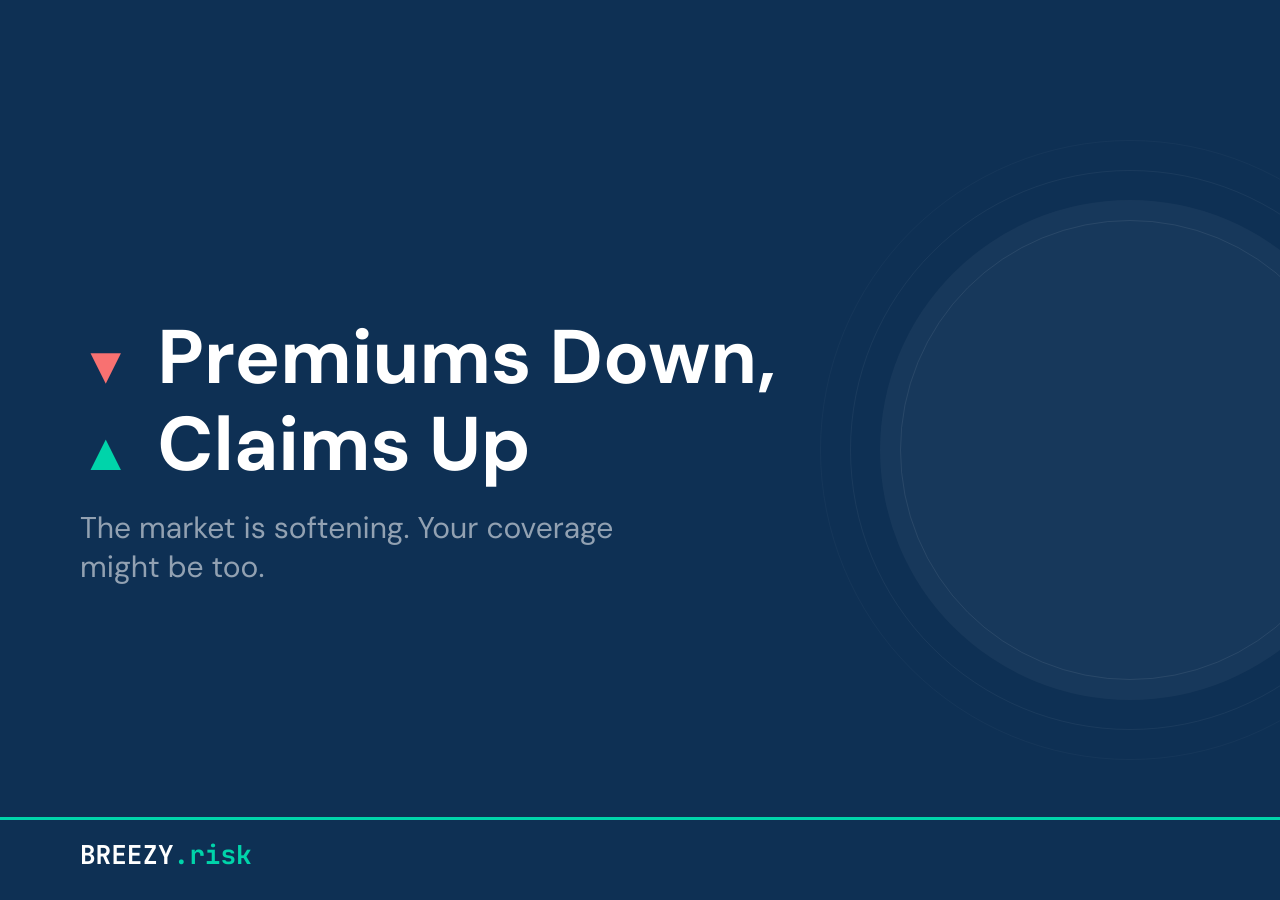
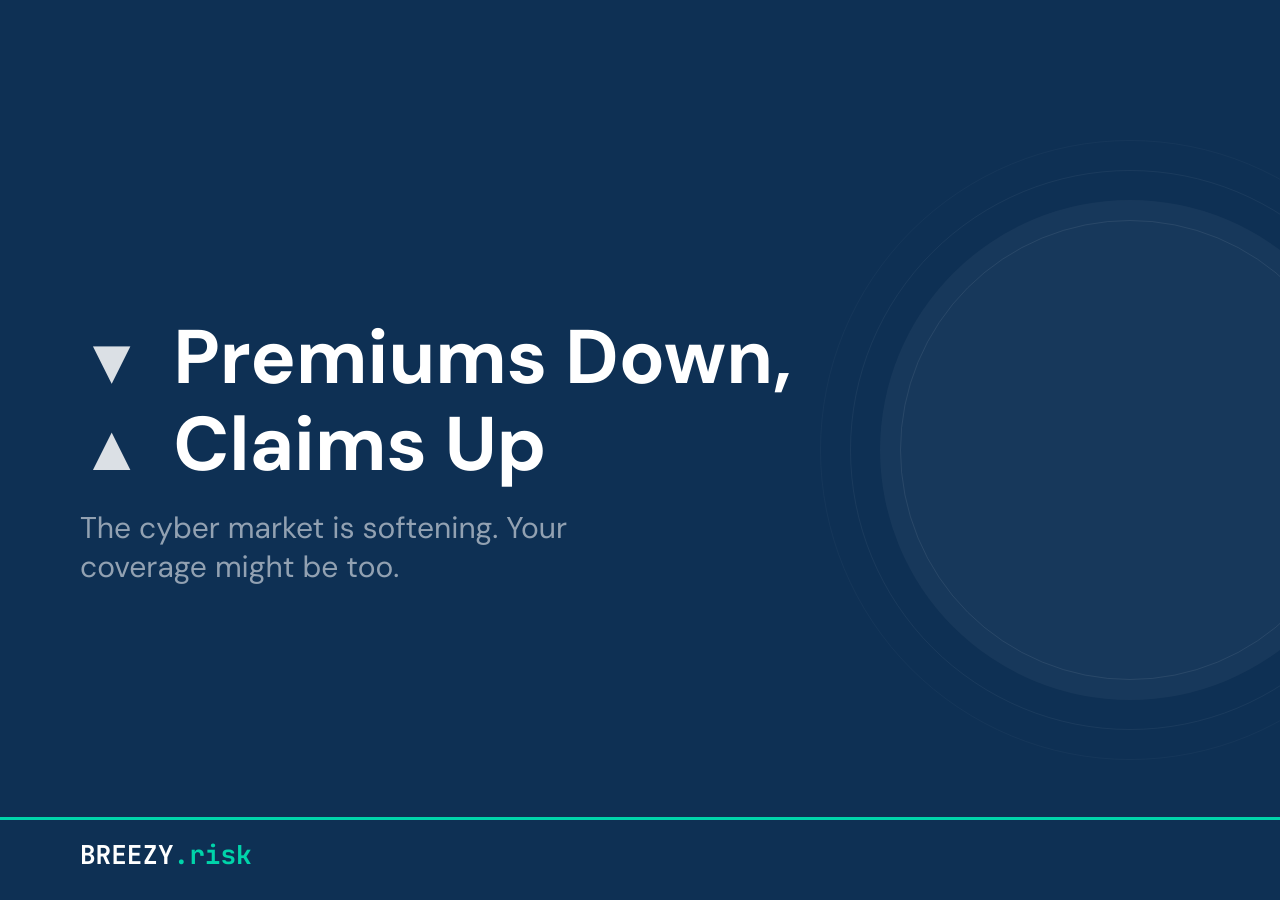
Before and after one commit to joeproe1/breezyins.com, a Jekyll site: the page built from assets/images/blog-header-premiums-down-claims-up.html, in a window 1280 px wide. Built offline with Jekyll 4.4.1, drawn with Linux system fonts in a browser that asks for light colours.

Commit message:
Update blog image: white arrows, larger size, cyber market subtitle
Co-Authored-By: Claude Opus 4.6 <noreply@anthropic.com>

```diff
--- a/assets/images/blog-header-premiums-down-claims-up.html
+++ b/assets/images/blog-header-premiums-down-claims-up.html
@@ -104,15 +104,15 @@ sitemap: false
         }
 
         .arrow-down {
-            color: #F87171;
-            font-size: 52px;
-            margin-right: 8px;
+            color: rgba(255, 255, 255, 0.85);
+            font-size: 64px;
+            margin-right: 12px;
         }
 
         .arrow-up {
-            color: #00D4AA;
-            font-size: 52px;
-            margin-right: 8px;
+            color: rgba(255, 255, 255, 0.85);
+            font-size: 64px;
+            margin-right: 12px;
         }
 
         .subtitle {
@@ -149,7 +149,7 @@ sitemap: false
 
     <div class="content">
         <div class="title"><span class="arrow-down">&#x25BC;</span> Premiums Down,<br><span class="arrow-up">&#x25B2;</span> Claims Up</div>
-        <div class="subtitle">The market is softening. Your coverage might be too.</div>
+        <div class="subtitle">The cyber market is softening. Your coverage might be too.</div>
     </div>
 
     <div class="logo">BREEZY<span class="teal">.risk</span></div>
```
Also changed, not shown: assets/images/Blog-Premiums-Down-Claims-Up.png.
